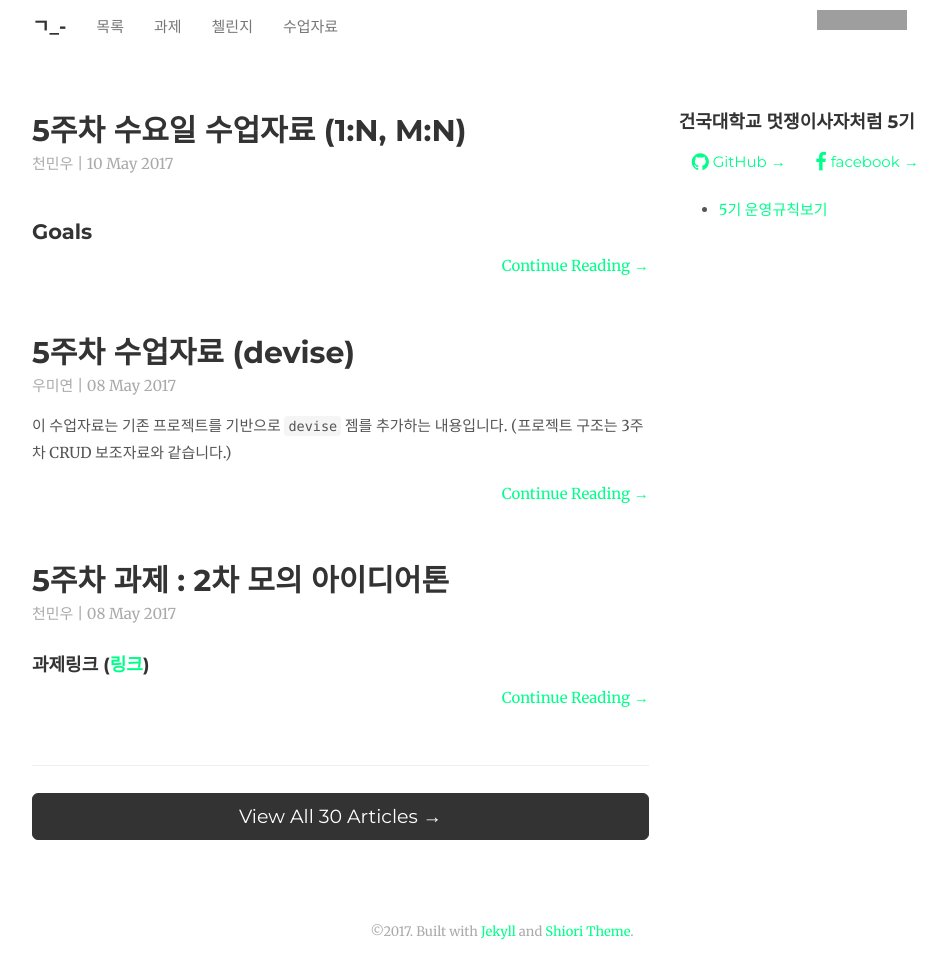
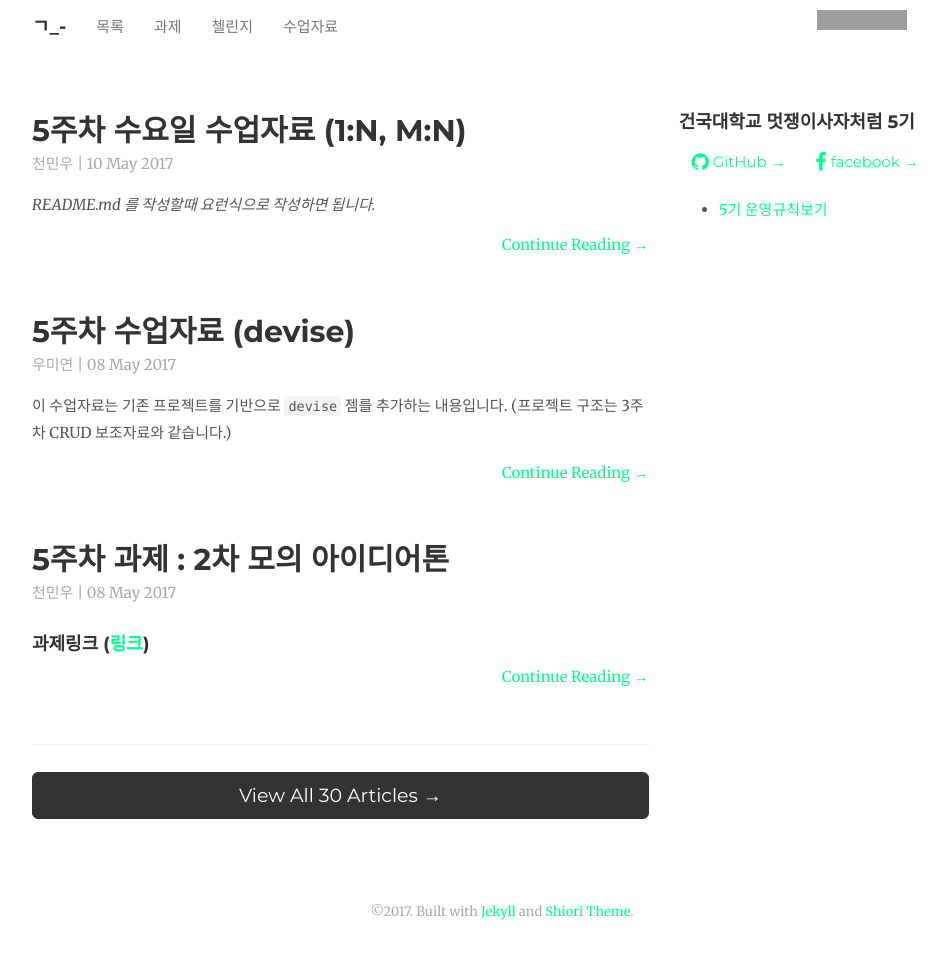
Before and after one commit to likelionkonkuk/likelionkonkuk_before_github, a Jekyll site: the page built from index.html, in a window 1280 px wide, cut to the strip 104-1088 px from the top of the page. Shown: the top 979 px of the strip, without its empty margins (138-1084 px from the left). Built offline with Jekyll 4.4.1, drawn with Linux system fonts in a browser that asks for light colours; nearby versions of some CDN libraries; comment, search, counter and statistics services are not loaded; grey boxes are pictures that could not be loaded.

Commit message:
Update 2017-05-10-material-w5-wed.md

```diff
--- a/_posts/2017-05-10-material-w5-wed.md
+++ b/_posts/2017-05-10-material-w5-wed.md
@@ -3,6 +3,8 @@
 tag: material
 author: "천민우"
 ---
+
+*README.md 를 작성할때 요런식으로 작성하면 됩니다.*
 
 ## Goals
 
@@ -14,28 +16,28 @@
 
 #### User Model
 |id|email|age|created_at|updated_at|
-|---|---|---|---|---|
+| :--- | :---: | :---: | :---: | :---: |
 |integer|string|integer|datetime|datetime|
 
 *has_many posts, has_many comments, has_and_belongs_to_many group*
 
 #### Post Model
 |id|title|content|user_id|created_at|updated_at|
-|---|---|---|---|---|---|
+| :--- | :---: | :---: | :---: | :---: | :---: |
 |integer|string|text|integer|datetime|datetime|
 
 *belongs_to user, has_many comments*
 
 #### Comment Model
 |id|content|post_id|user_id|created_at|updated_at|
-|---|---|---|---|---|---|
+| :--- | :---: | :---: | :---: | :---: | :---: |
 |integer|string|integer|integer|datetime|datetime|
 
 *belongs_to user, belongs_to post*
 
 #### Group Model
 |id|name|created_at|updated_at|
-|---|---|---|---|
+| :--- | :---: | :---: | :---: |
 |integer|string|datetime|datetime|
 
 *has_and_belongs_to_many user*
```
